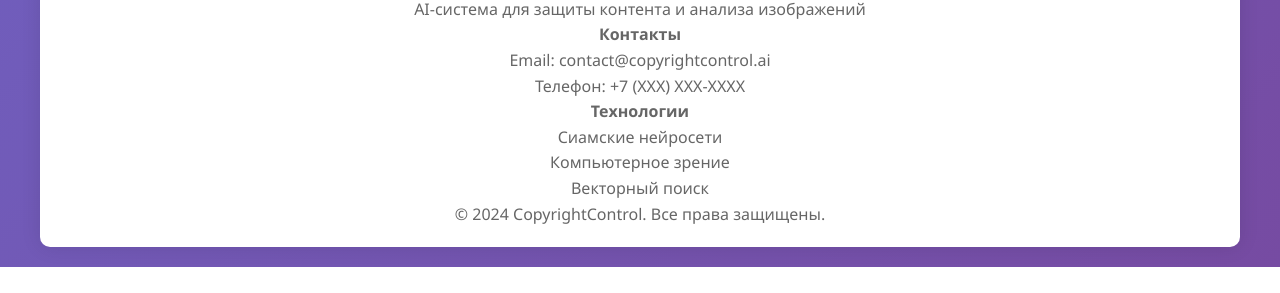
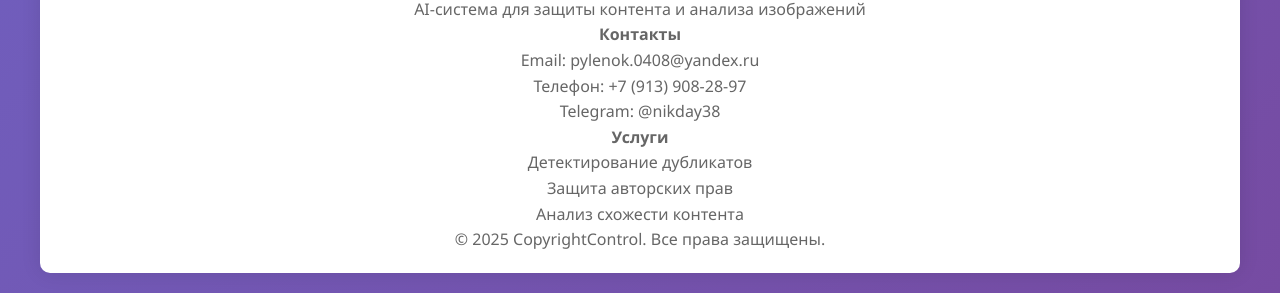
Before and after one commit to nikday38/duplicate-detector-nstu, a plain HTML site: page index.html in a window 1280 px wide. Shown: the part 2849-3142 px from the top of the page. Before the commit the page ends 3116 px from the top, so only its background shows below. Drawn offline with nearby package versions, Linux system fonts and the light colour scheme.

Commit message:
Update index.html

```diff
--- a/index.html
+++ b/index.html
@@ -222,18 +222,19 @@
                 </div>
                 <div class="footer-section">
                     <h4>Контакты</h4>
-                    <p>Email: contact@copyrightcontrol.ai</p>
-                    <p>Телефон: +7 (XXX) XXX-XXXX</p>
+                    <p>Email: pylenok.0408@yandex.ru</p>
+                    <p>Телефон: +7 (913) 908-28-97</p>
+                    <p>Telegram: @nikday38</p>
                 </div>
                 <div class="footer-section">
-                    <h4>Технологии</h4>
-                    <p>Сиамские нейросети</p>
-                    <p>Компьютерное зрение</p>
-                    <p>Векторный поиск</p>
+                    <h4>Услуги</h4>
+                    <p>Детектирование дубликатов</p>
+                    <p>Защита авторских прав</p>
+                    <p>Анализ схожести контента</p>
                 </div>
             </div>
             <div class="footer-bottom">
-                <p>&copy; 2024 CopyrightControl. Все права защищены.</p>
+                <p>&copy; 2025 CopyrightControl. Все права защищены.</p>
             </div>
         </footer>
     </div>
```
